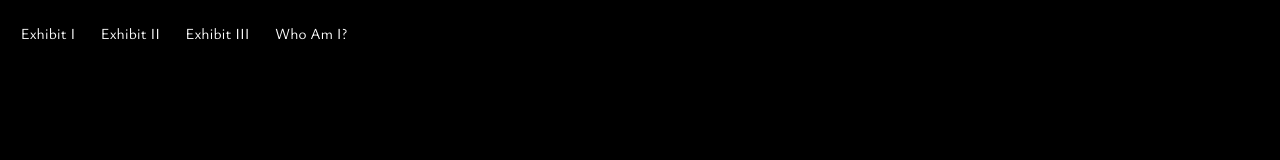
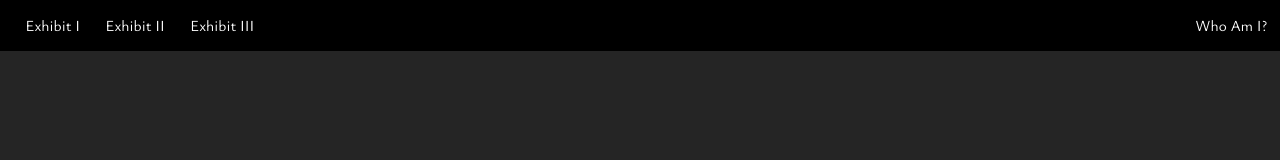
Before and after one commit to TheQuantumPikachu/TheQuantumPikachu.github.io, a plain HTML site: page index.html in a window 1280 px wide. Shown: the top 160 px of the page. Drawn offline with Linux system fonts and the light colour scheme.

Commit message:
real sticky header

```diff
--- a/index.html
+++ b/index.html
@@ -4,14 +4,16 @@
         <meta charset="UTF-8">
         <title>MIRAJ'S WEBSITE</title>
         <link rel="stylesheet" href="styles.css" type="text/css">
+        <script src="sticky.js"></script>
     </head>
+    <body>
         <header>
+            <br>
             <p>Exhibit I</p>
             <p>Exhibit II</p>
             <p>Exhibit III</p>
-        <p>Who Am I?</p>
+            <p id="right-header">Who Am I?</p>
         </header>
         <div style="height:2000px;"></div>
-<body>
     </body>
 </html>
--- /dev/null
+++ b/sticky.js
@@ -0,0 +1 @@
+sticky = document.getElementsByTagName("header")[0];
--- a/styles.css
+++ b/styles.css
@@ -7,15 +7,25 @@
     src: url("fonts/YsabeauOffice-Italic.ttf");
 }
 
-body {
-    background-color:#000;
+html, body {
+    background-color:#252525;
+    margin:0;
+    padding:0;
 }
+
 header {
+    background-color: #000;
     display:flex;
     color:#fff;
-    margin: 0 0 0 1vw;
     column-gap: 2vw;
     font: normal 1.2vw "Ysabeau Office";
-    position:sticky;
+    position:fixed;
+    width:100%;
     top:0;
+    z-index: 2;
 }
+
+#right-header {
+    position:absolute;
+    right: 1vw;
+}
```
Lines whose indentation alone changed are shown as unchanged.
